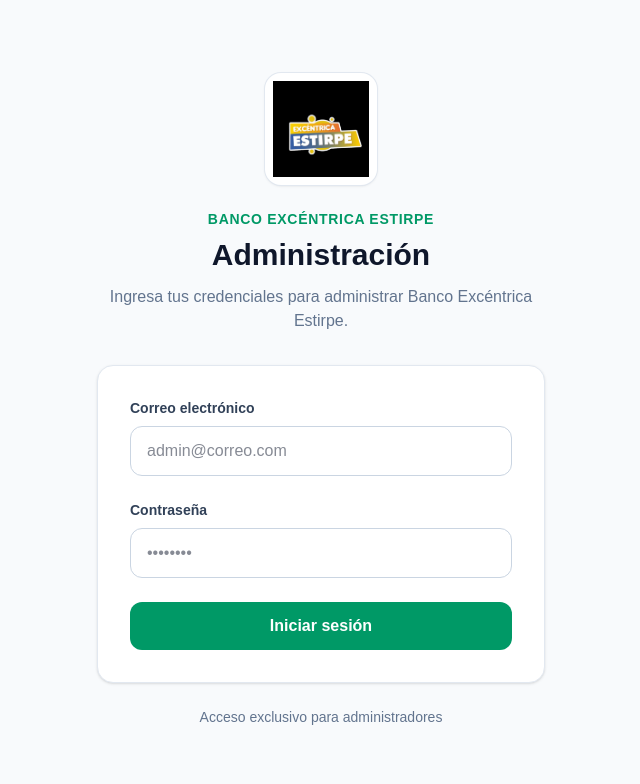
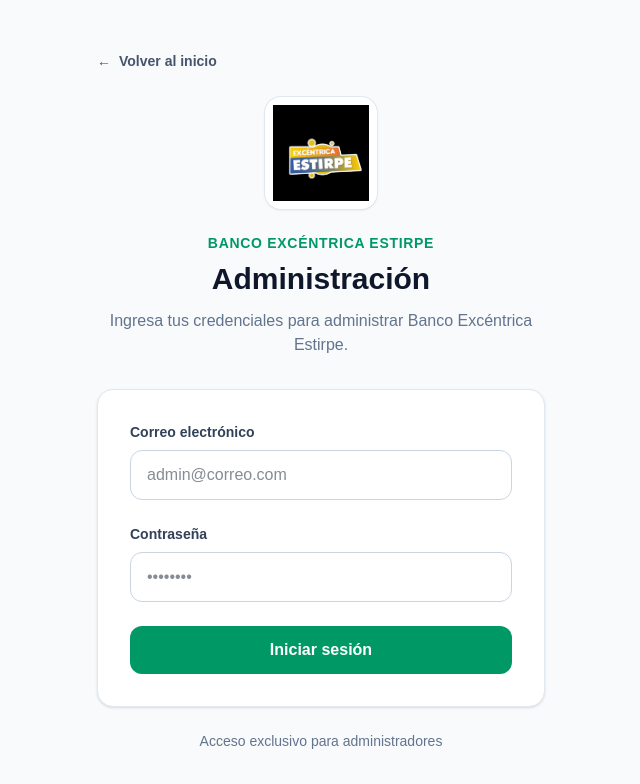
Before and after one commit to isidrox504-afk/banco-remanente, a Next.js app: page /admin/login in a window 1280 px wide. Shown: the top 784 px of the page, without its empty margins (319-959 px from the left). Built offline with nearby package versions, Linux system fonts and the light colour scheme.

Commit message:
Se agrega boton de volver al inicio

```diff
--- a/app/admin/login/page.tsx
+++ b/app/admin/login/page.tsx
@@ -1,6 +1,7 @@
 "use client";
 
 import Image from "next/image";
+import Link from "next/link";
 import { FormEvent, useState } from "react";
 import { useRouter } from "next/navigation";
 import { createClient } from "@/lib/supabase/client";
@@ -31,9 +32,7 @@ export default function LoginAdmin() {
       });
 
     if (error) {
-      setError(
-        "Correo o contraseña incorrectos."
-      );
+      setError("Correo o contraseña incorrectos.");
       setCargando(false);
       return;
     }
@@ -45,11 +44,27 @@ export default function LoginAdmin() {
   return (
     <main className="flex min-h-screen items-center justify-center bg-slate-50 px-6 py-10">
       <div className="w-full max-w-md">
+        {/* VOLVER AL INICIO */}
+        <div className="mb-6">
+          <Link
+            href="/"
+            className="inline-flex items-center gap-2 text-sm font-semibold text-slate-600 transition hover:text-emerald-700"
+          >
+            <span>←</span>
+            Volver al inicio
+          </Link>
+        </div>
+
         {/* ENCABEZADO */}
         <div className="mb-8 text-center">
           {/* LOGO */}
           <div className="mb-6 flex justify-center">
-            <div className="flex h-28 w-28 items-center justify-center overflow-hidden rounded-2xl bg-white p-2 shadow-sm ring-1 ring-slate-200">
+            <Link
+              href="/"
+              aria-label="Volver al inicio"
+              className="block"
+            >
+              <div className="flex h-28 w-28 items-center justify-center overflow-hidden rounded-2xl bg-white p-2 shadow-sm ring-1 ring-slate-200 transition hover:shadow-md">
                 <Image
                   src={APP_CONFIG.logo}
                   alt={`Logo ${APP_CONFIG.nombre}`}
@@ -59,6 +74,7 @@ export default function LoginAdmin() {
                   priority
                 />
               </div>
+            </Link>
           </div>
 
           {/* NOMBRE DEL BANCO */}
@@ -71,8 +87,8 @@ export default function LoginAdmin() {
           </h1>
 
           <p className="mt-3 text-slate-500">
-            Ingresa tus credenciales para
-            administrar {APP_CONFIG.nombre}.
+            Ingresa tus credenciales para administrar{" "}
+            {APP_CONFIG.nombre}.
           </p>
         </div>
 
```
Lines whose indentation alone changed are shown as unchanged.
